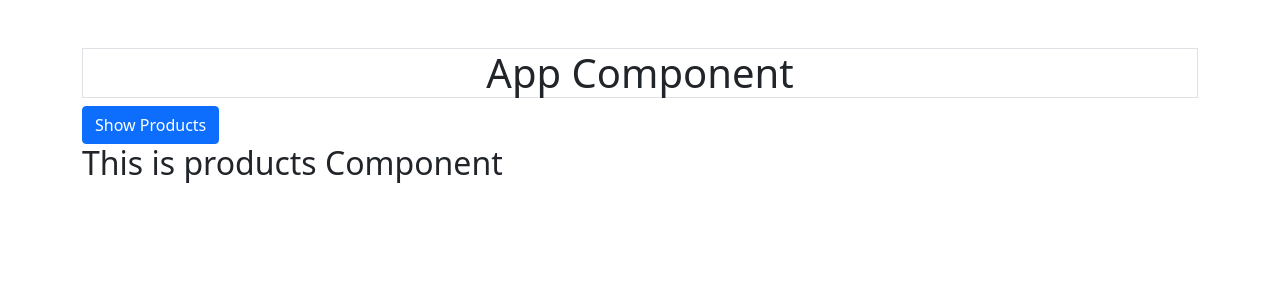
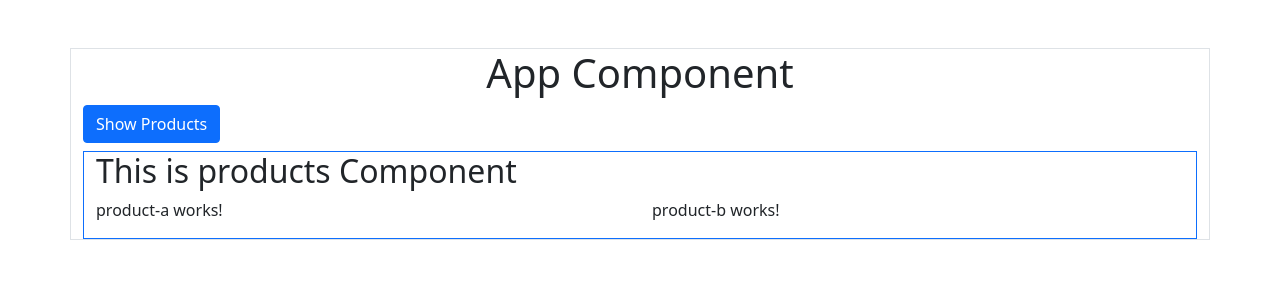
Before and after one commit to codewithsri-ni-vas/angularproducts, an Angular app in the folder ang-products/: page / in a window 1280 px wide. Shown: the top 300 px of the page. Built offline with nearby package versions, Linux system fonts and the light colour scheme.

Commit message:
4. product component using command

```diff
--- a/ang-products/src/app/app.component.html
+++ b/ang-products/src/app/app.component.html
@@ -1,5 +1,5 @@
-<div class="container mt-5">
-    <h1 class="text-center border">App Component</h1>
+<div class="container mt-5 border">
+    <h1 class="text-center ">App Component</h1>
     <button type="button" class="btn btn-primary">Show Products</button>
     <app-products></app-products>
 </div>
--- a/ang-products/src/app/app.module.ts
+++ b/ang-products/src/app/app.module.ts
@@ -4,11 +4,15 @@ import { BrowserModule } from '@angular/platform-browser';
 import { AppRoutingModule } from './app-routing.module';
 import { AppComponent } from './app.component';
 import { ProductsComponent } from './products/products.component';
+import { ProductAComponent } from './components/product-a/product-a.component';
+import { ProductBComponent } from './components/product-b/product-b.component';
 
 @NgModule({
   declarations: [
     AppComponent,
-    ProductsComponent
+    ProductsComponent,
+    ProductAComponent,
+    ProductBComponent
   ],
   imports: [
     BrowserModule,
--- /dev/null
+++ b/ang-products/src/app/components/product-a/product-a.component.html
@@ -0,0 +1 @@
+<p>product-a works!</p>
--- /dev/null
+++ b/ang-products/src/app/components/product-a/product-a.component.ts
@@ -0,0 +1,15 @@
+import { Component, OnInit } from '@angular/core';
+
+@Component({
+  selector: 'app-product-a',
+  templateUrl: './product-a.component.html',
+  styleUrls: ['./product-a.component.css']
+})
+export class ProductAComponent implements OnInit {
+
+  constructor() { }
+
+  ngOnInit(): void {
+  }
+
+}
--- /dev/null
+++ b/ang-products/src/app/components/product-b/product-b.component.html
@@ -0,0 +1 @@
+<p>product-b works!</p>
--- /dev/null
+++ b/ang-products/src/app/components/product-b/product-b.component.ts
@@ -0,0 +1,15 @@
+import { Component, OnInit } from '@angular/core';
+
+@Component({
+  selector: 'app-product-b',
+  templateUrl: './product-b.component.html',
+  styleUrls: ['./product-b.component.css']
+})
+export class ProductBComponent implements OnInit {
+
+  constructor() { }
+
+  ngOnInit(): void {
+  }
+
+}
--- a/ang-products/src/app/products/products.component.html
+++ b/ang-products/src/app/products/products.component.html
@@ -1 +1,14 @@
-<h2>This is products Component</h2>
+<div class="container border border-primary mt-2">
+    <h2>This is products Component</h2>
+    <div class="row">
+        <div class="col-6">
+            <app-product-a></app-product-a>
+
+        </div>
+        <div class="col-6">
+            <app-product-b></app-product-b>
+
+        </div>
+    </div>
+
+</div>
```
Also changed, not shown: ang-products/src/app/components/product-a/product-a.component.css (added), ang-products/src/app/components/product-b/product-b.component.css (added), 2 other files (tests, documents, lock files or other folders).
